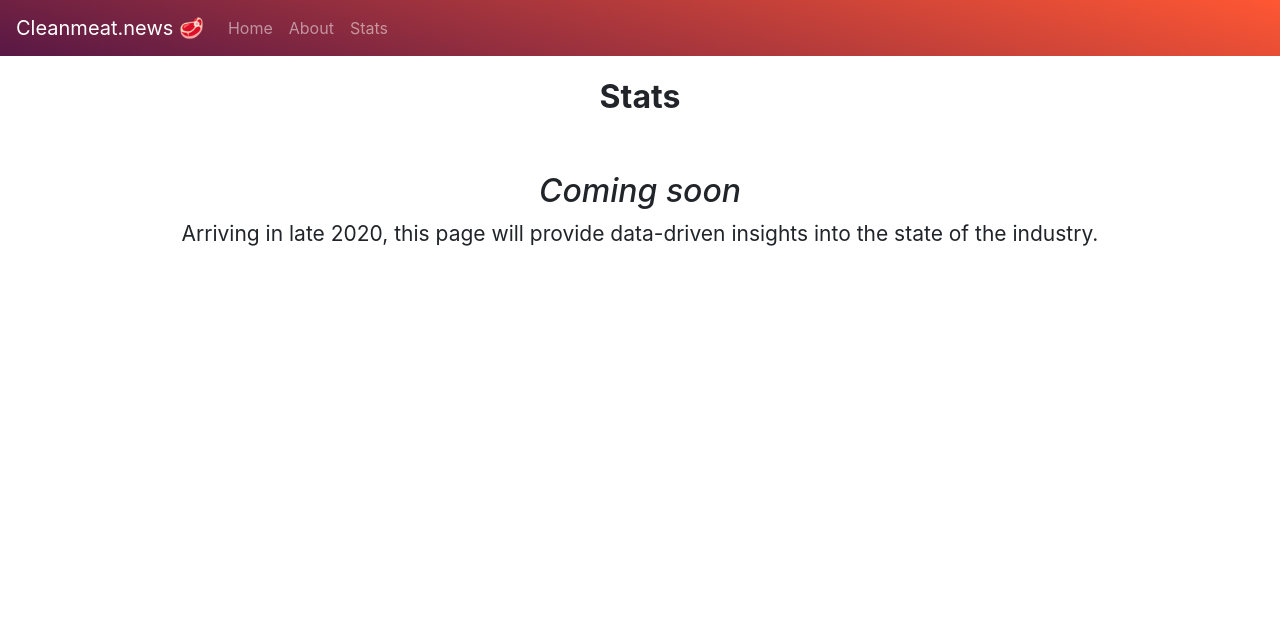
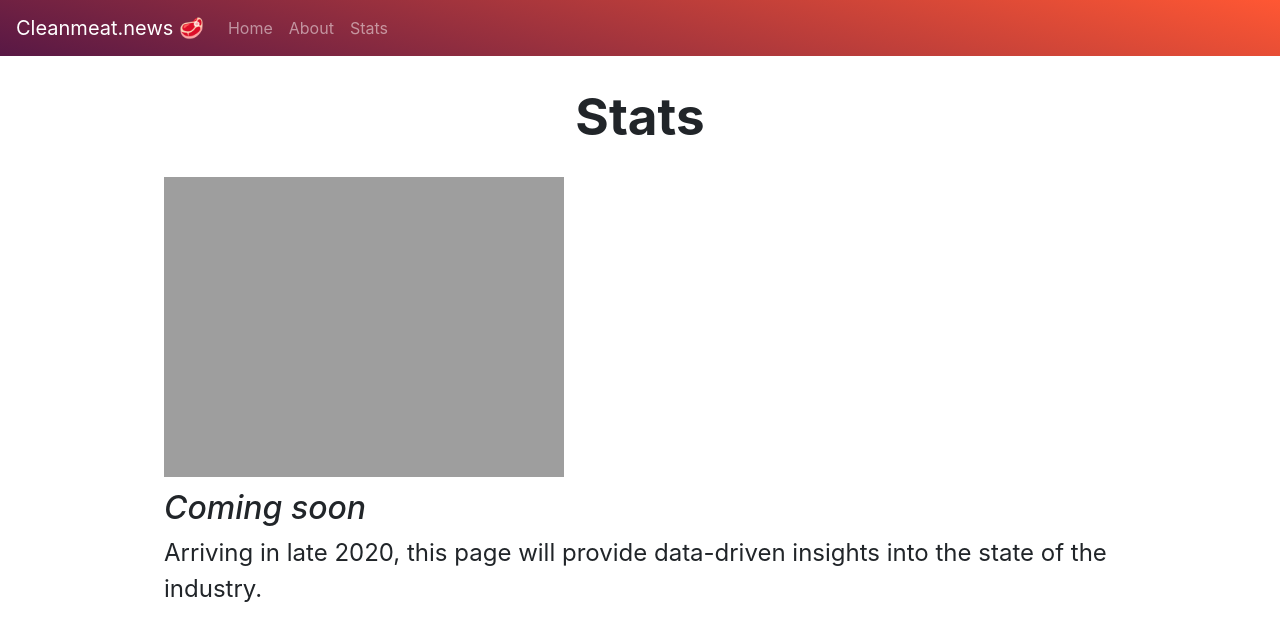
Before and after one commit to j0hnchavez/cleanmeat.news, a Jekyll site: the page built from stats.md, in a window 1280 px wide. Shown: the top 641 px of the page. Built offline with Jekyll 4.4.1, drawn with Linux system fonts in a browser that asks for light colours; comment, search, counter and statistics services are not loaded.

Commit message:
New post layout

```diff
--- a/_layouts/post.html
+++ b/_layouts/post.html
@@ -2,15 +2,16 @@
 layout: default
 permalink: pretty
 ---
-<div class="container-lg main-div my-5 markdown-body" id="site-content" style="font-size:21px">
+<div class="main-div" id="site-content" style="font-size:1.5rem;">
   <p></p>
-  <h2><strong>{{ page.title }}</strong></h2>
-  <p>
+  <p id="title" style="font-size: 3.2rem;"><strong>{{ page.title }}</strong></p>
+  <p id="subtitle" style="font-size:1.6rem;">
     <em>{{ page.date | date_to_string }}</em>
     <a href="{{ page.source }}">{{ page.source_name }}</a>
   </p>
-  <p>
-    <img src={{ page.image }}>
-  </p>
-  {{ content }}
+  <div class="main-div" style="text-align: left !important;">
+    <img src={{ page.image }} width="100%">
+    <p></p>
+    {{ content }}
+  </div>
 </div>
```
